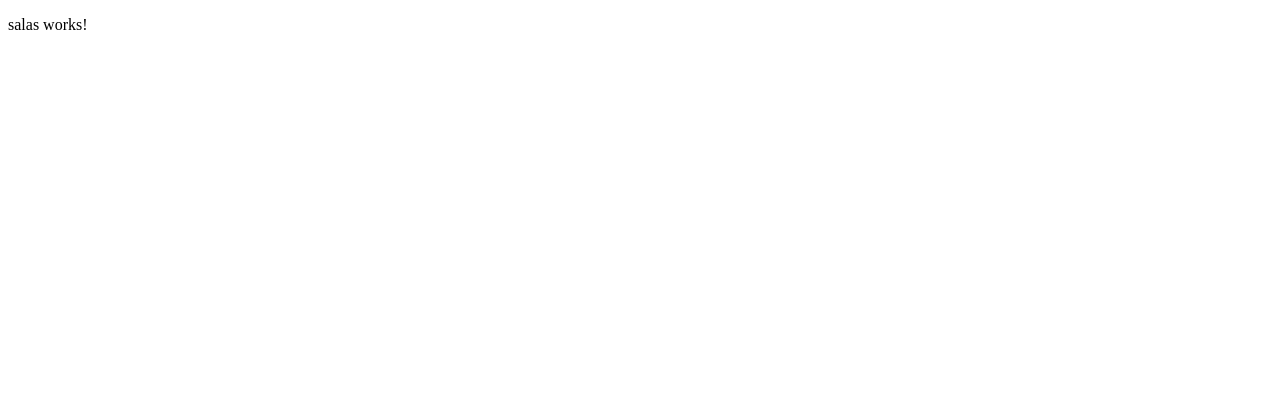
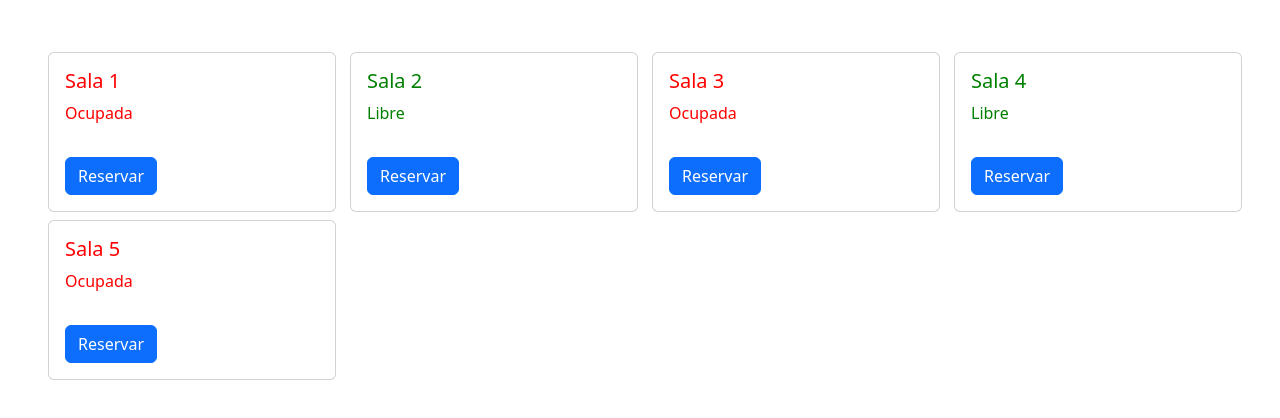
Before and after one commit to FabianMaEs/LSS-Development-CRUD, an Angular app in the folder AdministracionSalas/: page /salas in a window 1280 px wide. Shown: the top 418 px of the page. Built offline with nearby package versions, Linux system fonts and the light colour scheme.

Commit message:
Inicialización de las salas
Creación de las salas y funciones para administrarlas.
Creación de la vista.
Definición de clases CSS.

```diff
--- a/AdministracionSalas/src/app/salas/salas.component.css
+++ b/AdministracionSalas/src/app/salas/salas.component.css
@@ -0,0 +1,7 @@
+.rojo {
+    color: red;
+}
+
+.verde {
+    color: green;
+}
--- a/AdministracionSalas/src/app/salas/salas.component.html
+++ b/AdministracionSalas/src/app/salas/salas.component.html
@@ -1 +1,78 @@
-<p>salas works!</p>
+<!DOCTYPE html>
+<html lang="es">
+<head>
+  <meta charset="UTF-8">
+  <meta name="viewport" content="width=device-width, initial-scale=1.0">
+  <title>Reservar salas</title>
+  <link href="https://cdn.jsdelivr.net/npm/bootstrap@5.3.3/dist/css/bootstrap.min.css" rel="stylesheet" integrity="sha384-QWTKZyjpPEjISv5WaRU9OFeRpok6YctnYmDr5pNlyT2bRjXh0JMhjY6hW+ALEwIH" crossorigin="anonymous">
+  <link rel="stylesheet" href="salas.component.css">
+</head>
+<body>
+
+  <div [ngSwitch]="opcion">
+
+    <div *ngSwitchCase="'menu'">
+      <div class="row px-5 py-5">
+        <div class="col-sm-6 col-md-4 col-lg-3" *ngFor="let sala of salas">
+          <div class="card my-1" style="width: 18rem;">
+            <div class="card-body" [class.rojo]="sala.estado === false" [class.verde]="sala.estado === true">
+              <h5 class="card-title">{{ sala.nombre }}</h5>
+              <p class="card-text">{{ sala.estado ? "Libre" : "Ocupada" }}</p>
+            </div>
+            <div class="card-body">
+              <button class="btn btn-primary" (click)="cambiarVistaReservar(sala)">Reservar</button>
+            </div>
+          </div>
+        </div>
+      </div>
+    </div>
+
+    <div *ngIf="salaSeleccionada">
+
+      <div *ngSwitchCase="'reservar'">
+        <button class="btn btn-primary mx-5 my-5" (click)="cambiarVistaMenu()">Mostrar todas las salas</button>
+        <h3 class="row px-5">Reservar {{ salaSeleccionada.nombre }}</h3>
+
+        <div class="row px-5 py-5">
+          <div class="col-sm-6 col-md-4 col-lg-3">
+            <label for="fecha">Selecciona una fecha:</label>
+            <input type="date" id="fecha" [(ngModel)]="fechaSeleccionada" class="form-control">
+
+            <label for="horaInicio" class="mt-3">Hora de inicio:</label>
+            <input type="time" id="horaInicio" [(ngModel)]="horaInicio" (change)="validarHoras()" class="form-control">
+
+            <label for="horaFin" class="mt-3">Hora de finalización:</label>
+            <input type="time" id="horaFin" [(ngModel)]="horaFin" (change)="validarHoras()" class="form-control">
+
+            <button class="btn btn-success mt-3" [disabled]="!esReservaValida" (click)="reservarSala()">Reservar</button>
+
+            <div *ngIf="!esReservaValida && errorReserva" class="alert alert-danger mt-3" role="alert">
+              {{ errorReserva }}
+            </div>
+
+          </div>
+        </div>
+
+        <div class="row px-5 py-5">
+          <div class="col-sm-6 col-md-4 col-lg-3" *ngFor="let reserva of salaSeleccionada?.reservas">
+            <div class="card my-1" style="width: 18rem;">
+              <div class="card-body">
+                <h5 class="card-title">{{ reserva.hora }}</h5>
+                <p class="card-text">{{ reserva.estado ? 'Ocupado' : 'Disponible' }}</p>
+              </div>
+              <div class="card-body">
+                <button class="btn btn-primary" (click)="salaSeleccionada.eliminarReserva(reserva)">Eliminar</button>
+              </div>
+            </div>
+          </div>
+        </div>
+      </div>
+
+
+    </div>
+
+  </div>
+
+  <script src="https://cdn.jsdelivr.net/npm/bootstrap@5.3.3/dist/js/bootstrap.bundle.min.js" integrity="sha384-YvpcrYf0tY3lHB60NNkmXc5s9fDVZLESaAA55NDzOxhy9GkcIdslK1eN7N6jIeHz" crossorigin="anonymous"></script>
+</body>
+</html>
--- a/AdministracionSalas/src/app/salas/salas.component.ts
+++ b/AdministracionSalas/src/app/salas/salas.component.ts
@@ -1,12 +1,109 @@
+import { CommonModule } from '@angular/common';
 import { Component } from '@angular/core';
+import { FormsModule } from '@angular/forms';
 
 @Component({
   selector: 'app-salas',
   standalone: true,
-  imports: [],
+  imports: [
+    CommonModule,
+    FormsModule
+  ],
   templateUrl: './salas.component.html',
   styleUrl: './salas.component.css'
 })
 export class SalasComponent {
 
+  // Definir salas de prueba
+  salas: Sala[] = [
+    new Sala(1, 'Sala 1'),
+    new Sala(2, 'Sala 2', true),
+    new Sala(3, 'Sala 3'),
+    new Sala(4, 'Sala 4', true),
+    new Sala(5, 'Sala 5')
+  ];
+
+  // Inicialización de variables
+  opcion = 'menu';
+  reservas = [];
+  salaSeleccionada: Sala | null = null;
+  fechaSeleccionada: string | null = null;
+  horaInicio: string | null = null;
+  horaFin: string | null = null;
+  esReservaValida: boolean = false;
+  errorReserva: string | null = null;
+
+  // Verifica que la sala no sea reservada por más de 2 horas
+  validarHoras() {
+    if (this.horaInicio && this.horaFin) {
+      const inicio = new Date(`1970-01-01T${this.horaInicio}:00`); // Crea una fecha con la hora de inicio
+      const fin = new Date(`1970-01-01T${this.horaFin}:00`);
+      const diferencia = (fin.getTime() - inicio.getTime()) / (1000 * 60 * 60); // Obtienes la diferencia en horas
+
+      // Habilita el botón de reservar si el horario es válido
+      if (diferencia > 0 && diferencia <= 2) {
+        this.esReservaValida = true;
+      } else {
+        this.esReservaValida = false;
+        if (diferencia <= 0) {
+          this.errorReserva = 'La hora de fin debe ser mayor a la hora de inicio';
+        } else {
+          this.errorReserva = 'La reserva no puede ser mayor a 2 horas';
+        }
+      }
+    }
+  }
+
+  // Reserva la sala seleccionada si la fecha y horario son válidos y existen
+  reservarSala() {
+    if (this.salaSeleccionada && this.esReservaValida && this.fechaSeleccionada && this.horaInicio && this.horaFin) {
+      // Guardar en la BD la reserva
+      // Fecha, horas, sala y usuario
+      this.salaSeleccionada.reservarSala(new Date(this.fechaSeleccionada), this.horaInicio, this.horaFin);
+    }
+  }
+
+  // Cambia la opción de vista a reservar y guarda la sala seleccionada
+  cambiarVistaReservar(sala: Sala) {
+    this.opcion = 'reservar';
+    this.salaSeleccionada = sala;
+  }
+
+  cambiarVistaMenu() {
+    this.opcion = 'menu';
+  }
+
 }
+
+// Definición de la clase Sala
+class Sala {
+
+  // Atributos de la clase
+  id: number;
+  nombre: string;
+  estado: boolean;
+  reservas = [{ hora: '', estado: false }];
+
+  constructor(id: number, nombre: string, estado: boolean = false) {
+    this.id = id;
+    this.nombre = nombre;
+    this.estado = estado;
+    this.reservas = [
+      { hora: '08:00', estado: true },
+      { hora: '09:00', estado: true },
+      { hora: '10:00', estado: true },
+    ];
+  }
+
+  // Métodos de la clase
+  // Reserva la sala en un horario específico
+  reservarSala(fecha: Date, horaInicio: string, horaFin: string) {
+    // Verificar si se puede reservar desde este método
+  }
+
+  // Elimina una reserva de la sala
+  eliminarReserva(_t32: {}) {
+    throw new Error('Method not implemented.');
+    // Verificar si es el usuario que hizo la reserva
+  }
+}
```
